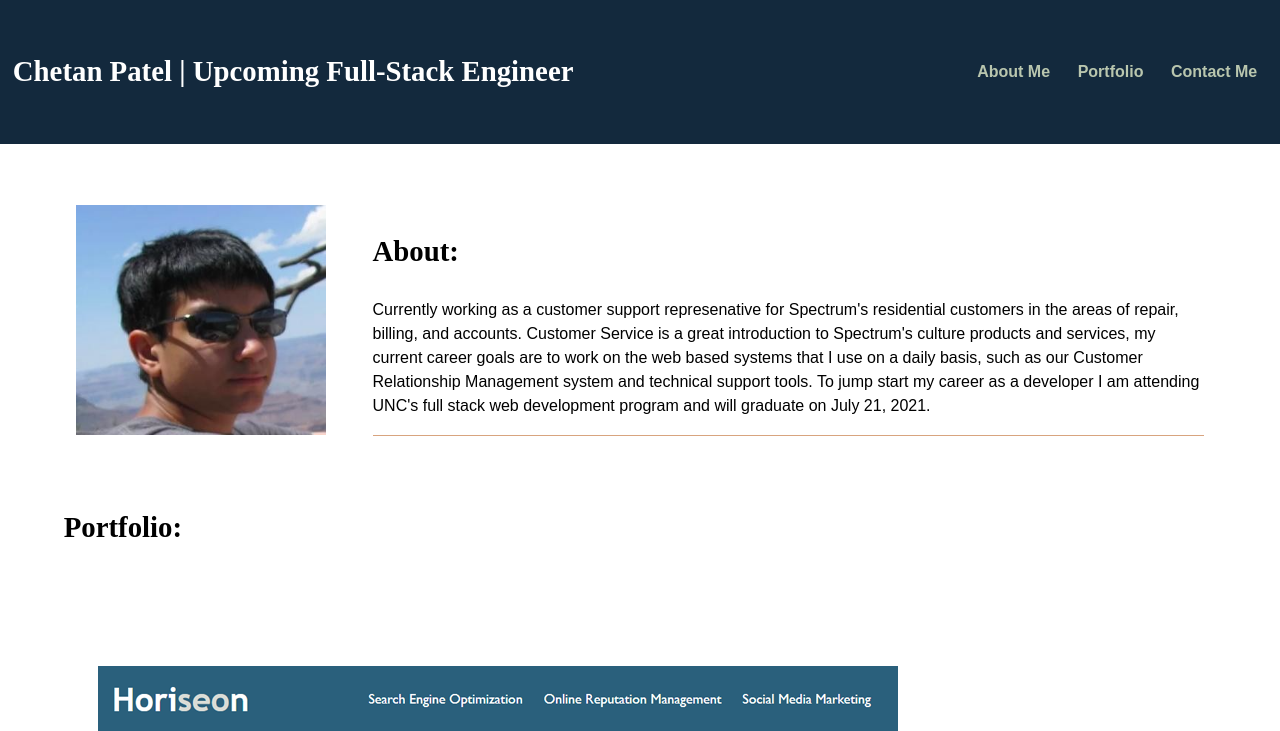
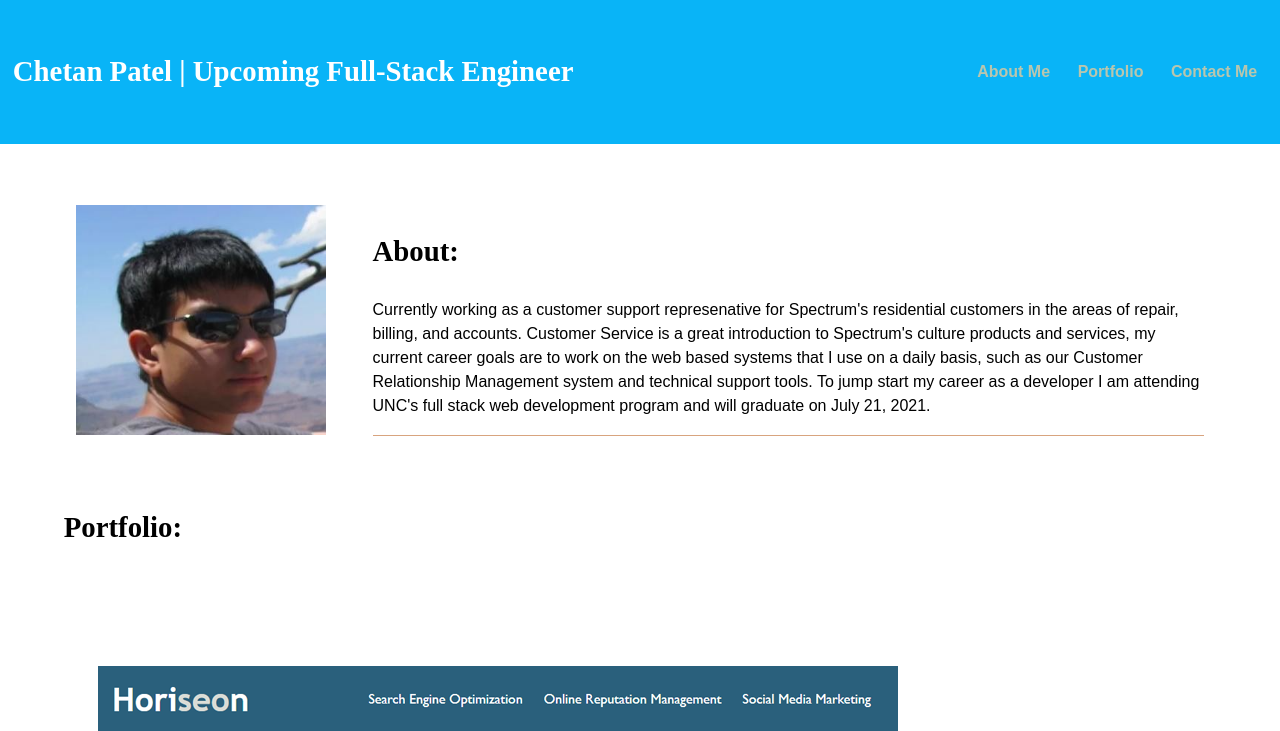
Before and after one commit to CaptainQuickWit/UNC-Portfolio1, a plain HTML site: page index.html in a window 1280 px wide. Shown: the top 731 px of the page. Drawn offline with Linux system fonts and the light colour scheme.

Commit message:
Update style.css

```diff
--- a/assets/css/style.css
+++ b/assets/css/style.css
@@ -13,7 +13,7 @@ body {
     justify-content: space-between;
     align-items: center;
     padding: 1%;
-    background-color: #13293d;
+    background-color: #09b4f7;
     color: #fff;
   }
 
```
